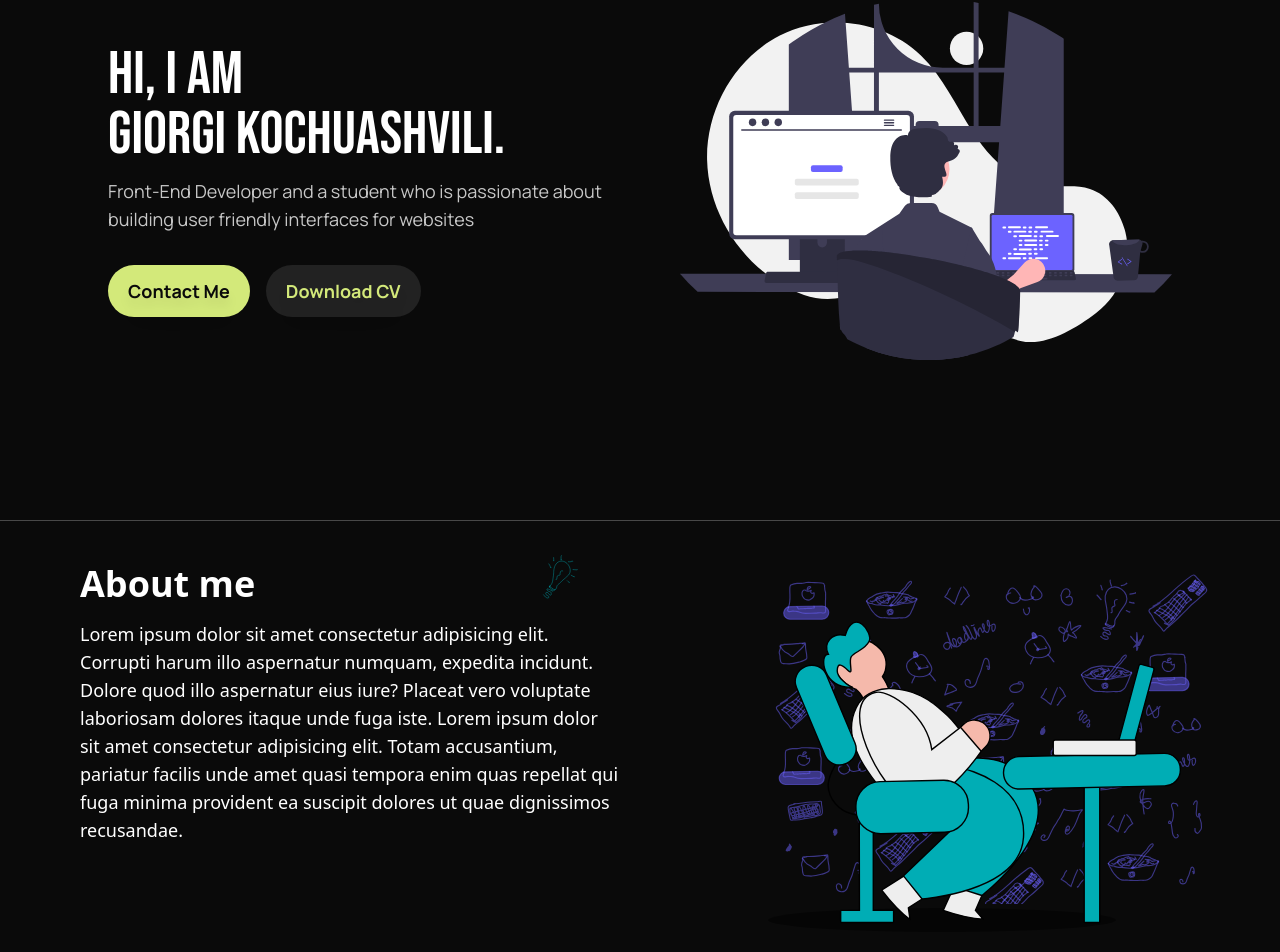
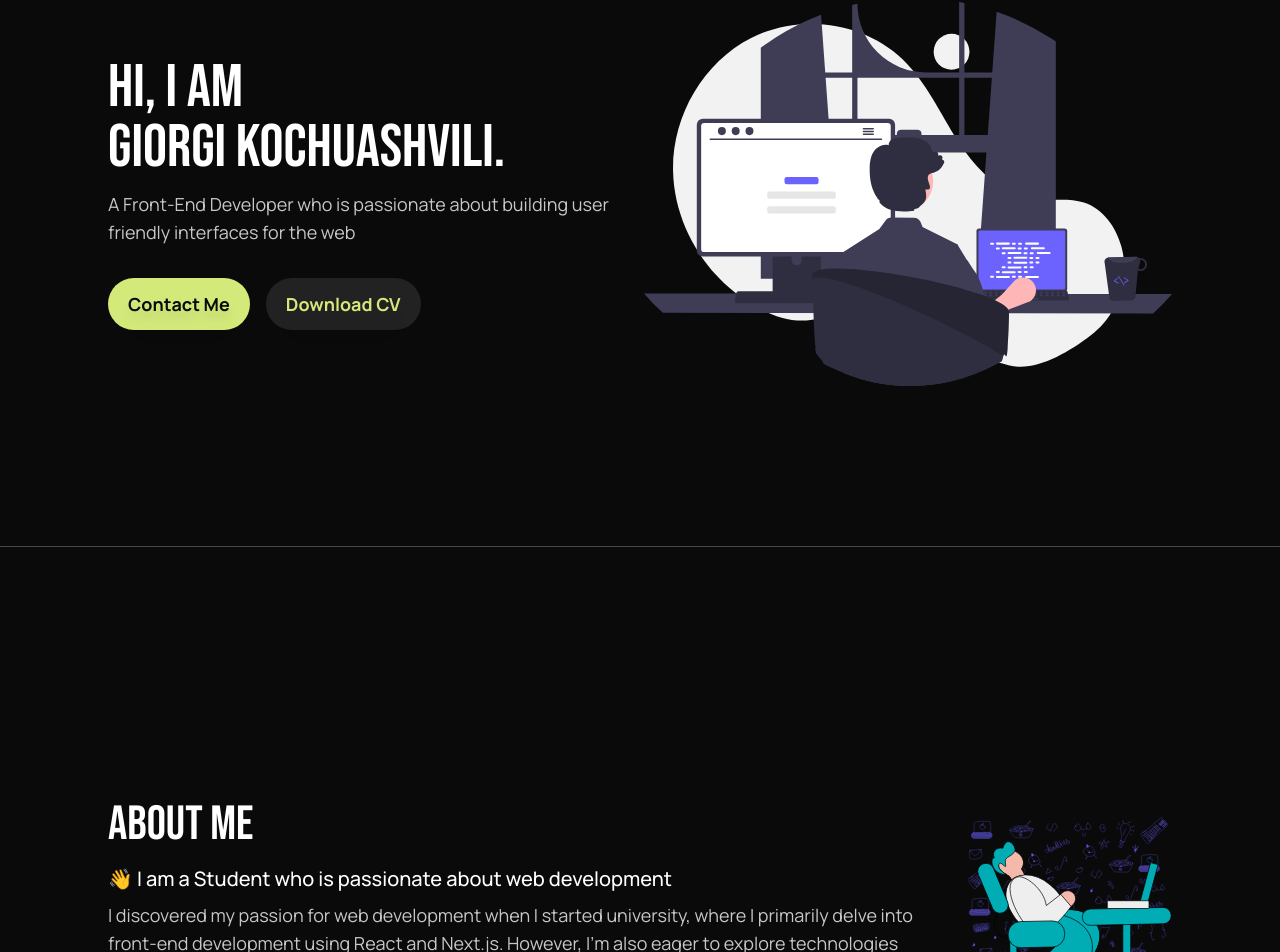
Before and after one commit to giorgio324/portfolio, a Next.js app: page / in a window 1280 px wide. Shown: the part 234-1186 px from the top of the page. Built offline with nearby package versions, Linux system fonts and the light colour scheme.

Commit message:
changed text for about page

```diff
--- a/src/components/about/About.tsx
+++ b/src/components/about/About.tsx
@@ -3,12 +3,10 @@ import AboutTitle from './AboutTitle';
 
 const About = () => {
   return (
-    <section className='max-w-screen-xl mx-auto p-4  md:px-12 lg:px-16 min-h-screen'>
-      <div className='flex flex-col md:flex-row justify-center items-center md:justify-between md:items-start '>
-        <AboutTitle />
-        <AboutImages />
-      </div>
-    </section>
+    <div className='max-w-screen-xl mx-auto mt-16 md:mt-[96px] px-4 md:px-10 lg:px-[108px] py-10 md:pt-[140px] md:pb-[160px] md:flex justify-center items-center gap-8'>
+      <AboutTitle />
+      <AboutImages />
+    </div>
   );
 };
 export default About;
--- a/src/components/about/AboutTitle.tsx
+++ b/src/components/about/AboutTitle.tsx
@@ -1,38 +1,30 @@
 import RevealWithBackground from '../animation/RevealWithBackground';
-import note from '../../../public/note.svg';
-import lightbulb from '../../../public/lightbulb.svg';
-import Image from 'next/image';
-import Reveal from '../animation/Reveal';
 const AboutTitle = () => {
   return (
-    <div className='text-center md:text-start flex flex-col items-center gap-4 md:p-4 md:items-start'>
-      <div className='flex lg:justify-between lg:w-full lg:items-end'>
+    <section>
+      <RevealWithBackground>
+        <h1 className='text-4xl lg:text-5xl flex flex-col bebas-neue'>
+          About me
+        </h1>
+      </RevealWithBackground>
+      <div className='mt-4'>
         <RevealWithBackground>
-          <h1 className='font-bold text-2xl md:text-3xl lg:text-4xl'>
-            About <span className='text-highlightedTextColor'>me</span>
-          </h1>
+          <p className='text-xl manrope font-medium'>
+            👋 I am a Student who is passionate about web development
+          </p>
         </RevealWithBackground>
-        <Reveal>
-          <Image
-            alt='lightbulb'
-            src={lightbulb}
-            className='hidden lg:block mr-10 w-10'
-            priority={false}
-          />
-        </Reveal>
       </div>
-      <RevealWithBackground>
-        <p className='font-normal text-lg max-w-[540px]'>
-          Lorem ipsum dolor sit amet consectetur adipisicing elit. Corrupti
-          harum illo aspernatur numquam, expedita incidunt. Dolore quod illo
-          aspernatur eius iure? Placeat vero voluptate laboriosam dolores itaque
-          unde fuga iste. Lorem ipsum dolor sit amet consectetur adipisicing
-          elit. Totam accusantium, pariatur facilis unde amet quasi tempora enim
-          quas repellat qui fuga minima provident ea suscipit dolores ut quae
-          dignissimos recusandae.
-        </p>
-      </RevealWithBackground>
-    </div>
+      <div className='mt-2'>
+        <RevealWithBackground>
+          <p className='text-paragraphTextColor text-lg manrope'>
+            I discovered my passion for web development when I started
+            university, where I primarily delve into front-end development using
+            React and Next.js. However, I'm also eager to explore technologies
+            outside of front-end.
+          </p>
+        </RevealWithBackground>
+      </div>
+    </section>
   );
 };
 export default AboutTitle;
--- a/src/components/home/Home.tsx
+++ b/src/components/home/Home.tsx
@@ -1,4 +1,3 @@
-'use client';
 import HomeImageSection from './HomeImageSection';
 import Title from './Title';
 
--- a/src/components/home/Title.tsx
+++ b/src/components/home/Title.tsx
@@ -25,16 +25,16 @@ const Title = () => {
   };
   return (
     <section className='flex-grow'>
-      <div>
+      <RevealWithBackground>
+        <h1 className='text-5xl lg:text-6xl flex flex-col bebas-neue'>
+          hi, i am <span className='md:min-w-max'>giorgi kochuashvili.</span>
+        </h1>
+      </RevealWithBackground>
+      <div className='mt-3'>
         <RevealWithBackground>
-          <h1 className='text-5xl lg:text-6xl flex flex-col bebas-neue'>
-            hi, i am <span className='md:min-w-max'>giorgi kochuashvili.</span>
-          </h1>
-        </RevealWithBackground>
-        <RevealWithBackground>
-          <p className='text-paragraphTextColor text-lg manrope mt-3'>
-            Front-End Developer and a student who is passionate about building
-            user friendly interfaces for websites
+          <p className='text-paragraphTextColor text-lg manrope'>
+            A Front-End Developer who is passionate about building user friendly
+            interfaces for the web
           </p>
         </RevealWithBackground>
       </div>
```
